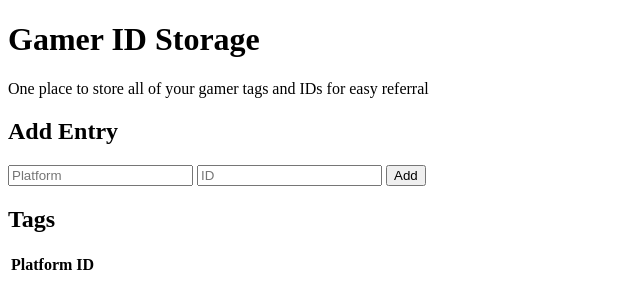
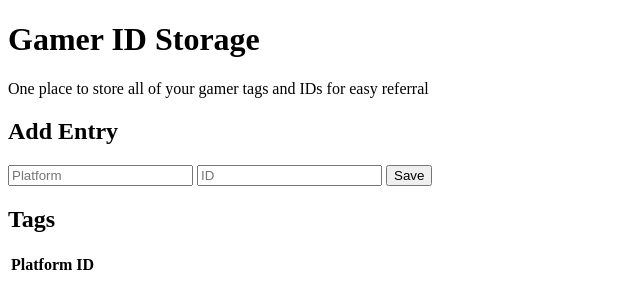
Before and after one commit to monkonius/gamer-id-storage, a plain HTML site: page index.html in a window 1280 px wide. Shown: the full height of the page, 0-640 px from the left. Drawn offline with Linux system fonts and the light colour scheme.

Commit message:
Change submit value

```diff
--- a/index.html
+++ b/index.html
@@ -14,7 +14,7 @@
     <form id="add">
         <input type="text" name="platform" id="platform" autocomplete="off" required placeholder="Platform">
         <input type="text" name="id" id="id" autocomplete="off" required placeholder="ID">
-        <input type="submit" value="Add">
+        <input type="submit" value="Save">
     </form>
     <h2>Tags</h2>
     <table>
```
